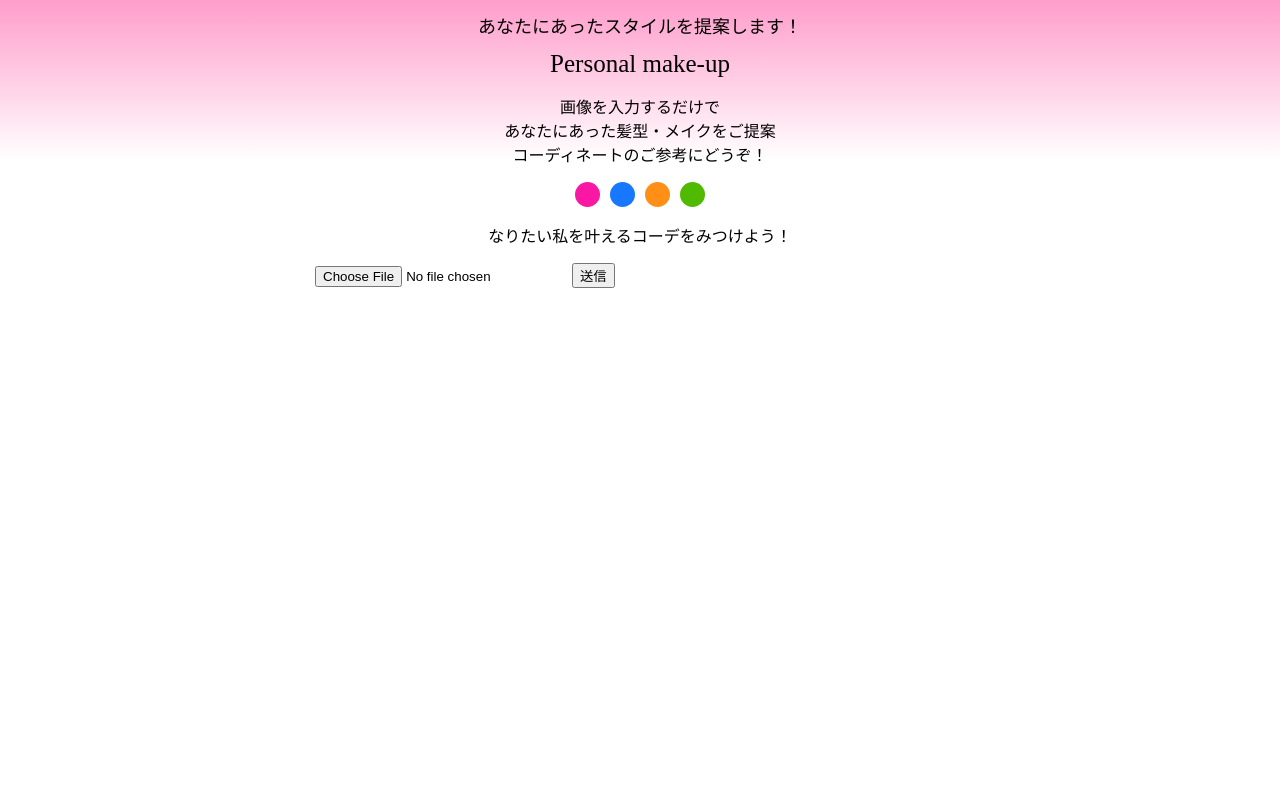
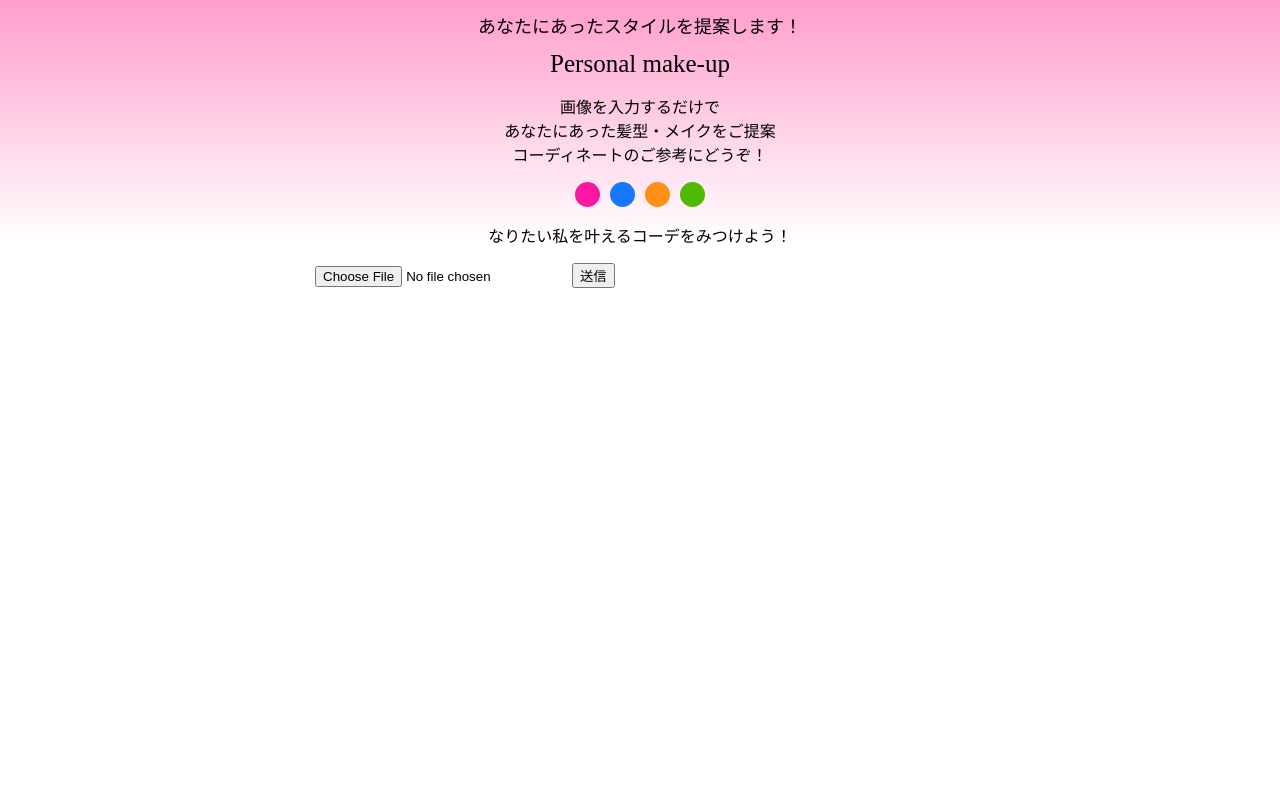
Before and after one commit to Kamenleon/Pmake-up, a Flask app: page / in a window 1280 px wide. Run offline with Flask 2, Linux system fonts and the light colour scheme; some libraries are stand-ins or nearby versions.

Commit message:
背景test

```diff
--- a/static/css/style.css
+++ b/static/css/style.css
@@ -1,5 +1,4 @@
 html{
-  background: linear-gradient(#ff9dcb, #fff 20%);
   width : 100%;
   height: 100%;
 }
@@ -8,6 +7,15 @@ body{
   width: 650px;
   margin: 0 auto;
 }
+
+body:after {
+  position: fixed;
+  top: 0; left: 0;
+  width: 100%; height: 100%;
+  content: "";
+  background: linear-gradient(to bottom,#ff9dcb 0%, #fff 30%);
+  z-index: -1;
+    }
 
 header{
   width: 500px;
```
